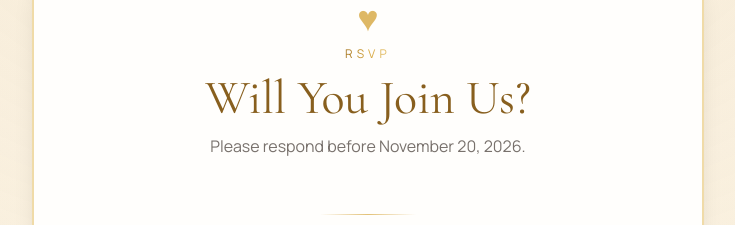
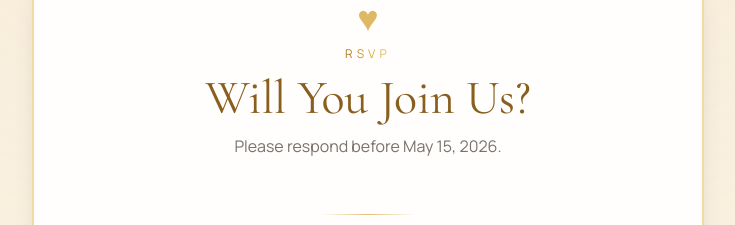
Before and after one commit to Akshay1836/Wedding_Arjun, a React (Vite) app: page / in a window 1280 px wide. Shown: the part 9220-9445 px from the top of the page, without its empty margins (272-1007 px from the left). Built offline with nearby package versions, Linux system fonts and the light colour scheme.

Commit message:
Update RSVP response date to May 15, 2026

```diff
--- a/src/components/RSVPSection.jsx
+++ b/src/components/RSVPSection.jsx
@@ -103,7 +103,7 @@
             <SectionTitle
               eyebrow={<span className="bg-gradient-to-r from-gold-600 via-gold-400 to-gold-300 bg-clip-text text-transparent">RSVP</span>}
               title={<span className="text-gold-700 dark:text-gold-300">Will You Join Us?</span>}
-              subtitle={<span className="text-stone-500 dark:text-stone-300">Please respond before November 20, 2026.</span>}
+              subtitle={<span className="text-stone-500 dark:text-stone-300">Please respond before May 15, 2026.</span>}
             />
             <div className="my-4 h-px w-24 bg-gradient-to-r from-transparent via-gold-400 to-transparent opacity-70" />
           </div>
```
